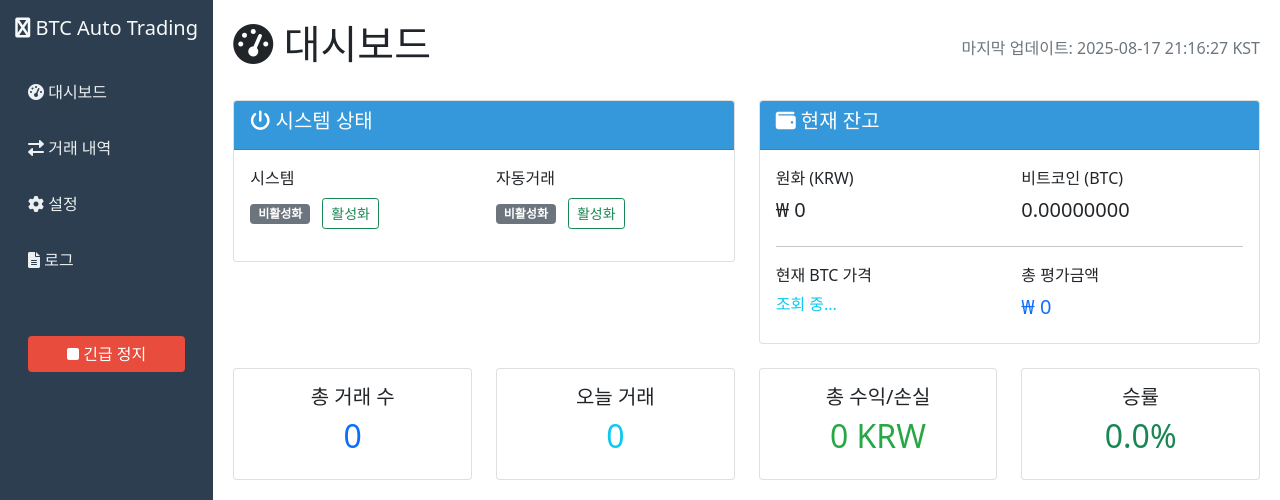
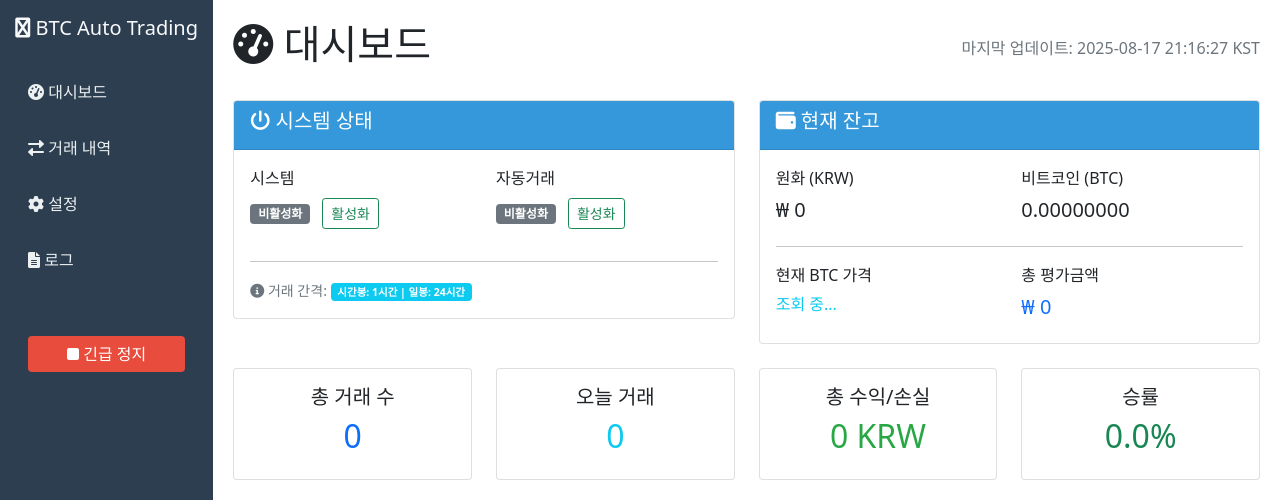
Before and after one commit to namseokyoo/bit_auto_v2_250712, a Flask app: page / in a window 1280 px wide. Shown: the top 500 px of the page. Run offline with Flask 3, Linux system fonts and the light colour scheme; data that the repository does not hold is empty.

Commit message:
feat: 다음 거래 시간 카운트다운 표시 기능 추가
- 자동거래 활성화 시 다음 분석 시간까지 카운트다운 표시
- 시간봉(1시간), 일봉(24시간) 주기 자동 계산
- 실시간 초 단위 카운트다운 업데이트
- 10초 이하 시 빨간색 애니메이션 효과
- 거래 간격 정보 대시보드에 표시

UI 개선:
- 다음 거래까지 남은 시간을 직관적으로 확인
- 자동거래 상태와 연동된 타이머 자동 시작/중지

```diff
--- a/web/app.py
+++ b/web/app.py
@@ -45,7 +45,11 @@ def dashboard():
             'system_enabled': config_manager.is_system_enabled(),
             'trading_enabled': config_manager.is_trading_enabled(),
             'mode': config_manager.get_config('system.mode'),
-            'last_updated': current_time_kst
+            'last_updated': current_time_kst,
+            'trading_intervals': {
+                'hourly': '1시간',
+                'daily': '24시간'
+            }
         }
 
         # 대시보드 데이터
--- a/web/static/dashboard.js
+++ b/web/static/dashboard.js
@@ -59,7 +59,9 @@ function toggleTrading(action) {
 
 // 자동거래 토글 UI 업데이트
 function updateTradingToggleUI(enabled) {
-    const tradingStatusElement = document.querySelector('.col-6:nth-child(2) .mb-3 div');
+    const tradingStatusElement = document.getElementById('trading-status-container');
+    const timerElement = document.getElementById('next-trade-timer');
+
     if (tradingStatusElement) {
         if (enabled) {
             tradingStatusElement.innerHTML = `
@@ -68,6 +70,11 @@ function updateTradingToggleUI(enabled) {
                     비활성화
                 </button>
             `;
+            // 타이머 시작
+            if (timerElement) {
+                timerElement.style.display = 'block';
+                startTradingCountdown();
+            }
         } else {
             tradingStatusElement.innerHTML = `
                 <span class="badge bg-secondary">비활성화</span>
@@ -75,6 +82,110 @@ function updateTradingToggleUI(enabled) {
                     활성화
                 </button>
             `;
+            // 타이머 중지
+            if (timerElement) {
+                timerElement.style.display = 'none';
+                stopTradingCountdown();
+            }
+        }
+    }
+}
+
+// 카운트다운 관련 변수
+let countdownInterval = null;
+let nextTradeTime = null;
+
+// 다음 거래 시간 계산
+function calculateNextTradeTime() {
+    const now = new Date();
+    const currentMinute = now.getMinutes();
+    const currentHour = now.getHours();
+
+    // 시간봉 전략: 매시 정각 실행
+    const nextHourlyTrade = new Date(now);
+    if (currentMinute === 0) {
+        // 방금 실행되었다면 다음 시간
+        nextHourlyTrade.setHours(currentHour + 1, 0, 0, 0);
+    } else {
+        // 다음 정각
+        nextHourlyTrade.setHours(currentHour + 1, 0, 0, 0);
+    }
+
+    // 일봉 전략: 매일 자정 실행
+    const nextDailyTrade = new Date(now);
+    if (currentHour === 0 && currentMinute === 0) {
+        // 방금 실행되었다면 다음날
+        nextDailyTrade.setDate(nextDailyTrade.getDate() + 1);
+    }
+    nextDailyTrade.setHours(24, 0, 0, 0);
+
+    // 더 빨리 오는 시간 선택
+    return nextHourlyTrade < nextDailyTrade ? nextHourlyTrade : nextDailyTrade;
+}
+
+// 카운트다운 시작
+function startTradingCountdown() {
+    // 기존 인터벌 정리
+    if (countdownInterval) {
+        clearInterval(countdownInterval);
+    }
+
+    // 다음 거래 시간 계산
+    nextTradeTime = calculateNextTradeTime();
+
+    // 1초마다 업데이트
+    countdownInterval = setInterval(updateCountdown, 1000);
+    updateCountdown(); // 즉시 첫 업데이트
+}
+
+// 카운트다운 중지
+function stopTradingCountdown() {
+    if (countdownInterval) {
+        clearInterval(countdownInterval);
+        countdownInterval = null;
+    }
+}
+
+// 카운트다운 업데이트
+function updateCountdown() {
+    if (!nextTradeTime) {
+        nextTradeTime = calculateNextTradeTime();
+    }
+
+    const now = new Date();
+    const diff = nextTradeTime - now;
+
+    if (diff <= 0) {
+        // 시간이 지났으면 다시 계산
+        nextTradeTime = calculateNextTradeTime();
+        return;
+    }
+
+    // 시간 계산
+    const hours = Math.floor(diff / (1000 * 60 * 60));
+    const minutes = Math.floor((diff % (1000 * 60 * 60)) / (1000 * 60));
+    const seconds = Math.floor((diff % (1000 * 60)) / 1000);
+
+    // 표시 형식 결정
+    let displayText = '';
+    if (hours > 0) {
+        displayText = `${hours}시간 ${minutes}분 ${seconds}초`;
+    } else if (minutes > 0) {
+        displayText = `${minutes}분 ${seconds}초`;
+    } else {
+        displayText = `${seconds}초`;
+    }
+
+    // 10초 이하일 때 빨간색으로 강조
+    const countdownDisplay = document.getElementById('countdown-display');
+    if (countdownDisplay) {
+        countdownDisplay.textContent = displayText;
+        if (diff <= 10000) {
+            countdownDisplay.className = 'text-danger fw-bold animate-pulse';
+        } else if (diff <= 60000) {
+            countdownDisplay.className = 'text-warning fw-bold';
+        } else {
+            countdownDisplay.className = 'text-primary fw-bold';
         }
     }
 }
@@ -758,6 +869,9 @@ document.addEventListener('DOMContentLoaded', function() {
     // 백테스트 히스토리 로드
     loadBacktestHistory();
 
+    // 자동거래 상태 확인 및 타이머 시작
+    checkTradingStatusAndStartTimer();
+
     // 전략 링크 클릭 이벤트 처리
     document.addEventListener('click', function(e) {
         if (e.target.closest('.strategy-link')) {
@@ -780,6 +894,20 @@ document.addEventListener('DOMContentLoaded', function() {
         }
     }, 30000);
 });
+
+// 자동거래 상태 확인 및 타이머 시작
+function checkTradingStatusAndStartTimer() {
+    const tradingStatusElement = document.querySelector('#trading-status-container .badge');
+    const timerElement = document.getElementById('next-trade-timer');
+
+    if (tradingStatusElement && tradingStatusElement.classList.contains('bg-success')) {
+        // 자동거래가 활성화 상태면 타이머 시작
+        if (timerElement) {
+            timerElement.style.display = 'block';
+            startTradingCountdown();
+        }
+    }
+}
 
 // 대시보드 데이터 업데이트 (페이지 새로고침 없이)
 function updateDashboardData() {
--- a/web/templates/base.html
+++ b/web/templates/base.html
@@ -17,6 +17,17 @@
         .card-header { background-color: #3498db; color: white; }
         .emergency-btn { background-color: #e74c3c; border: none; }
         .emergency-btn:hover { background-color: #c0392b; }
+
+        /* 카운트다운 애니메이션 */
+        @keyframes pulse {
+            0% { opacity: 1; }
+            50% { opacity: 0.5; }
+            100% { opacity: 1; }
+        }
+
+        .animate-pulse {
+            animation: pulse 1s infinite;
+        }
 
         /* 전략 분석 테이블 스타일 */
         .table-row-success {
--- a/web/templates/dashboard.html
+++ b/web/templates/dashboard.html
@@ -40,7 +40,7 @@
                     <div class="col-6">
                         <div class="mb-3">
                             <label class="form-label">자동거래</label>
-                            <div>
+                            <div id="trading-status-container">
                                 {% if system_status.trading_enabled %}
                                     <span class="badge bg-success">활성화</span>
                                     <button class="btn btn-sm btn-outline-danger ms-2" onclick="toggleTrading('disable')">
@@ -53,10 +53,28 @@
                                     </button>
                                 {% endif %}
                             </div>
+                            <!-- 다음 거래 시간 표시 -->
+                            <div id="next-trade-timer" class="mt-2" style="display: none;">
+                                <small class="text-muted">
+                                    <i class="fas fa-clock"></i> 다음 분석:
+                                    <span id="countdown-display" class="text-primary fw-bold">계산 중...</span>
+                                </small>
+                            </div>
                         </div>
                     </div>
                 </div>
-                <!-- 모드 표시 제거 -->
+                <hr>
+                <div class="row">
+                    <div class="col-12">
+                        <small class="text-muted">
+                            <i class="fas fa-info-circle"></i>
+                            거래 간격:
+                            <span id="trading-interval" class="badge bg-info">
+                                시간봉: 1시간 | 일봉: 24시간
+                            </span>
+                        </small>
+                    </div>
+                </div>
             </div>
         </div>
     </div>
```
